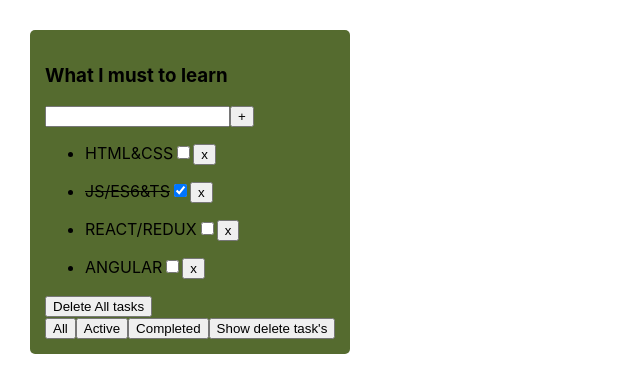
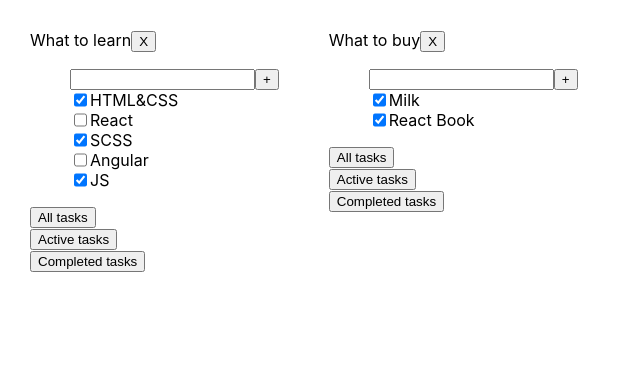
Before and after one commit to talerqa/todo-example, a React (Create React App) app: page / in a window 1280 px wide. Shown: the top 392 px of the page, without its empty margins (0-640 px from the left). Built offline with nearby package versions, Linux system fonts and the light colour scheme.

Commit message:
add: SuperButton

```diff
--- a/src/App.tsx
+++ b/src/App.tsx
@@ -4,95 +4,106 @@ import './App.css';
 import TodoList from './TodoList';
 import {v1} from 'uuid';
 
-export type changeStatusTasksType = 'all' | 'active' | 'completed'
-export type tasksType = {
+export type ChangeStatusTasksType = 'all' | 'active' | 'completed'
+export type taskType = {
   id: string
   title: string
   isDone: boolean
 }
 
+export type TodolistsType = {
+  id: string
+  title: string
+  filter: ChangeStatusTasksType
+}
+
+export type tasksType = {
+  [key: string]: Array<taskType>
+}
+
 function App() {
-  const titleTask = 'What I must to learn'
+  let todolistId1 = v1()
+  let todolistId2 = v1()
 
-  const [tasks, setTask] = useState<tasksType[]>([
-    {id: v1(), title: 'HTML&CSS', isDone: false},
-    {id: v1(), title: 'JS/ES6&TS', isDone: true},
-    {id: v1(), title: 'REACT/REDUX', isDone: false},
-    {id: v1(), title: 'ANGULAR', isDone: false},
-  ])
+  let [todolists, setTodolist] = useState<Array<TodolistsType>>([
+    {id: todolistId1, title: 'What to learn', filter: 'all'},
+    {id: todolistId2, title: 'What to buy', filter: 'all'},
+  ]);
 
-  const [title, setTitle] = useState<string>('')
+  let [tasks, setTasks] = useState<tasksType>({
+    [todolistId1]: [
+      {id: v1(), title: 'HTML&CSS', isDone: true},
+      {id: v1(), title: 'React', isDone: false},
+      {id: v1(), title: 'SCSS', isDone: true},
+      {id: v1(), title: 'Angular', isDone: false},
+      {id: v1(), title: 'JS', isDone: true}
+    ],
+    [todolistId2]: [
+      {id: v1(), title: 'Milk', isDone: true},
+      {id: v1(), title: 'React Book', isDone: true}
+    ]
+  });
 
-  const [deleteTasks, setDeleteTask] = useState([])
 
   const removeTask = (id: string) => {
-    const removeTasks = tasks.filter(f => f.id === id)
-    setTask(tasks.filter(f => f.id !== id))
-    setDeleteTask([...deleteTasks, ...removeTasks])
+    // const removeTasks = tasks.filter(f => f.id === id)
+    // setTask(tasks.filter(f => f.id !== id))
+    // setDeleteTask([...deleteTasks, ...removeTasks])
   }
 
-  const showDeleteTasks = () => {
-    console.log(deleteTasks)
-    setTask(deleteTasks)
-  }
 
   const changeStatusTask = (currentStatusTask: boolean, id: string) => {
-    setTask(tasks.map(t => t.id === id ? {...t, isDone: !currentStatusTask} : t))
+    // setTask(tasks.map(t => t.id === id ? {...t, isDone: !currentStatusTask} : t))
   }
 
   const changedInput = (event: ChangeEvent<HTMLInputElement>) => {
-    setTitle(event.currentTarget.value)
+    // setTitle(event.currentTarget.value)
   }
 
   const addTask = (title: string) => {
-    if (title.trim()) {
-      const newTask = {
-        id: v1(),
-        title: title,
-        isDone: false
-      }
-      setTask([newTask, ...tasks])
-    }
-    setTitle('')
+    // if (title.trim()) {
+    //   const newTask = {
+    //     id: v1(),
+    //     title: title,
+    //     isDone: false
+    //   }
+    //   setTask([newTask, ...tasks])
+    // }
+    // setTitle('')
   }
 
-  const [filter, setFilter] = useState<changeStatusTasksType>('all')
+  const changedFilter = (todolistId: string, filterValue: ChangeStatusTasksType) => {
 
-  const changeStatusTasks = (tasks: tasksType[], filter: string) => {
-    if (filter === 'active') {
-      return tasks.filter(f => !f.isDone)
-    }
-    if (filter === 'completed') {
-      return tasks.filter(f => f.isDone)
-    }
-    return tasks
-  }
-
-  const changedFilter = (filterValue: changeStatusTasksType) => {
-    setFilter(filterValue)
-  }
-
-  const ar = changeStatusTasks(tasks, filter)
-
-  const deleteAllTasks = () => {
-    setTask([])
+    setTodolist(todolists.map(todolist => todolist.id === todolistId ? {...todolist, filter: filterValue} : todolist))
   }
 
   return (
     <div className="App">
-      <TodoList
-        title={titleTask}
-        input={title}
-        tasks={ar}
-        setTitle={setTitle}
-        addTask={addTask}
-        removeTask={removeTask}
-        changeStatusTask={changeStatusTask}
-        changedInput={changedInput}
-        changedFilter={changedFilter}
-        deleteAllTasks={deleteAllTasks}
-        showDeleteTasks={showDeleteTasks}
-      />
+      {todolists.map(todolist => {
+          let allTask = tasks[todolist.id]
+          let taskForTodolist = allTask
+
+          if (todolist.filter === 'active') {
+            taskForTodolist = allTask.filter(task => !task.isDone)
+          }
+
+          if (todolist.filter === 'completed') {
+            taskForTodolist = allTask.filter(task => task.isDone)
+          }
+
+          return (<TodoList key={todolist.id}
+            titleTodoList={todolist.title}
+            titleFilter={todolist.filter}
+            todolistId={todolist.id}
+            task={taskForTodolist}
+            addTask={addTask}
+            removeTask={removeTask}
+            changeStatusTask={changeStatusTask}
+            changedInput={changedInput}
+            changedFilter={changedFilter}
+          />)
+        }
+      )}
     </div>
   );
 }
--- /dev/null
+++ b/src/ButtonFilterStatus.tsx
@@ -0,0 +1,49 @@
+import * as React from 'react';
+import {ChangeStatusTasksType} from './App';
+
+type ButtonFilterStatusPropsType = {
+  filter: ChangeStatusTasksType
+  callback: (filter: ChangeStatusTasksType) => void
+}
+
+type FilterDataType = {
+  title: string
+  filter: ChangeStatusTasksType
+}
+
+const ButtonFilterStatus = (props: ButtonFilterStatusPropsType) => {
+  const filterData: FilterDataType[] = [
+    {
+      title: 'All tasks',
+      filter: 'all'
+    },
+    {
+      title: 'Active tasks',
+      filter: 'active'
+    },
+    {
+      title: 'Completed tasks',
+      filter: 'completed'
+    },
+  ]
+
+  return (
+    <div>
+      {filterData.map(filter1 => {
+        return (
+          <div>
+            <button onClick={() => {
+              props.callback(filter1.filter)
+            }
+            }>
+              {filter1.title}
+            </button>
+          </div>
+        )
+      })}
+
+    </div>
+  );
+};
+
+export default ButtonFilterStatus;
--- a/src/TodoList.tsx
+++ b/src/TodoList.tsx
@@ -1,85 +1,78 @@
-import * as React from 'react'
-import {ChangeEvent, KeyboardEvent} from 'react'
-import {changeStatusTasksType, tasksType} from './App';
+import {ChangeStatusTasksType, taskType} from './App';
+import * as React from 'react';
+import {ChangeEvent, FC} from 'react';
+import ButtonFilterStatus from './ButtonFilterStatus';
 
 type TodoListType = {
-  title: string
-  tasks: tasksType[]
+  todolistId: string
+  titleTodoList: string
+  titleFilter: ChangeStatusTasksType
+  task: taskType[]
   addTask: (title: string) => void
   removeTask: (id: string) => void
-  input: string
-  setTitle: (title: string) => void
   changeStatusTask: (currentStatusTask: boolean, id: string) => void
   changedInput: (e: ChangeEvent<HTMLInputElement>) => void
-  changedFilter: (filter: changeStatusTasksType) => void
-  deleteAllTasks: () => void
-  showDeleteTasks: () => void
+  changedFilter: (todolistId: string, filter: ChangeStatusTasksType) => void
 }
 
-const TodoList = (props: TodoListType) => {
 
-  const pressKeyHandler = (event: KeyboardEvent<HTMLInputElement>) => {
-    event.key === 'Enter'
-    && props.addTask(props.input.trim())
+const TodoList: FC<TodoListType> = (props) => {
+  const {
+    todolistId,
+    titleTodoList,
+    titleFilter,
+    task,
+    addTask,
+    removeTask,
+    changeStatusTask,
+    changedInput,
+    changedFilter
+  } = props
+
+
+  const onChangeFilter = (todolistId: string, filter: ChangeStatusTasksType) => {
+    changedFilter(todolistId, filter)
+    console.log(todolistId, filter)
   }
 
   return (
-    <div className="todolist">
-      <h3>{props.title}</h3>
-      <div>
-        <input
-          onChange={props.changedInput}
-          onKeyDown={pressKeyHandler}
-          value={props.input}
-        />
-        <button
-          onClick={() => {
-            props.addTask(props.input.trim())
-          }}
-        >+
-        </button>
-      </div>
-      {props.tasks.map(t => {
-        return (<div>
-          <ul>
-            <li key={t.id} className={t.isDone && 'isDone'}>
-              {t.title}
-              <input
-                onChange={() => {
-                  props.changeStatusTask(t.isDone, t.id)
-                }}
-                type="checkbox"
-                checked={t.isDone}/>
-              <button
-                onClick={() => {
-                  props.removeTask(t.id)
-                }}
-              >х
-              </button>
-            </li>
-          </ul>
-        </div>)
-      })}
-      <button onClick={props.deleteAllTasks}
-      >Delete All tasks
-      </button>
-      <div>
-        <button onClick={() => {
-          props.changedFilter('all')
-        }}>All
-        </button>
-        <button onClick={() => {
-          props.changedFilter('active')
-        }}>Active
-        </button>
-        <button onClick={() => {
-          props.changedFilter('completed')
-        }}>Completed
-        </button>
-        <button onClick={props.showDeleteTasks}>
-          Show delete task's
-        </button>
-      </div>
+    <div>
+      <span>{titleTodoList}</span>
+      <button>X</button>
+      <ul>
+        <input type={'text'}/>
+        <button>+</button>
+        {task.map(task => {
+          return (<div key={task.id}
+                       style={{display: 'flex'}}>
+              <input type={'checkbox'}
+                     checked={task.isDone}
+                     onChange={() => {
+                     }}
+              />
+              <li style={{listStyleType: 'none'}}>{task.title}</li>
+            </div>
+          )
+        })
+        }
+      </ul>
+      <ButtonFilterStatus
+        filter={titleFilter}
+        callback={(filter) => onChangeFilter(todolistId, filter)}/>
+
+
+      {/*<button onClick={() => {*/}
+      {/*  changedFilter('all', todolistId)*/}
+      {/*}}>All tasks*/}
+      {/*</button>*/}
+      {/*<button onClick={() => {*/}
+      {/*  changedFilter('completed', todolistId)*/}
+      {/*}}>Completed*/}
+      {/*</button>*/}
+      {/*<button onClick={() => {*/}
+      {/*  changedFilter('active', todolistId)*/}
+      {/*}}>Active*/}
+      {/*</button>*/}
     </div>
   )
 }
```
